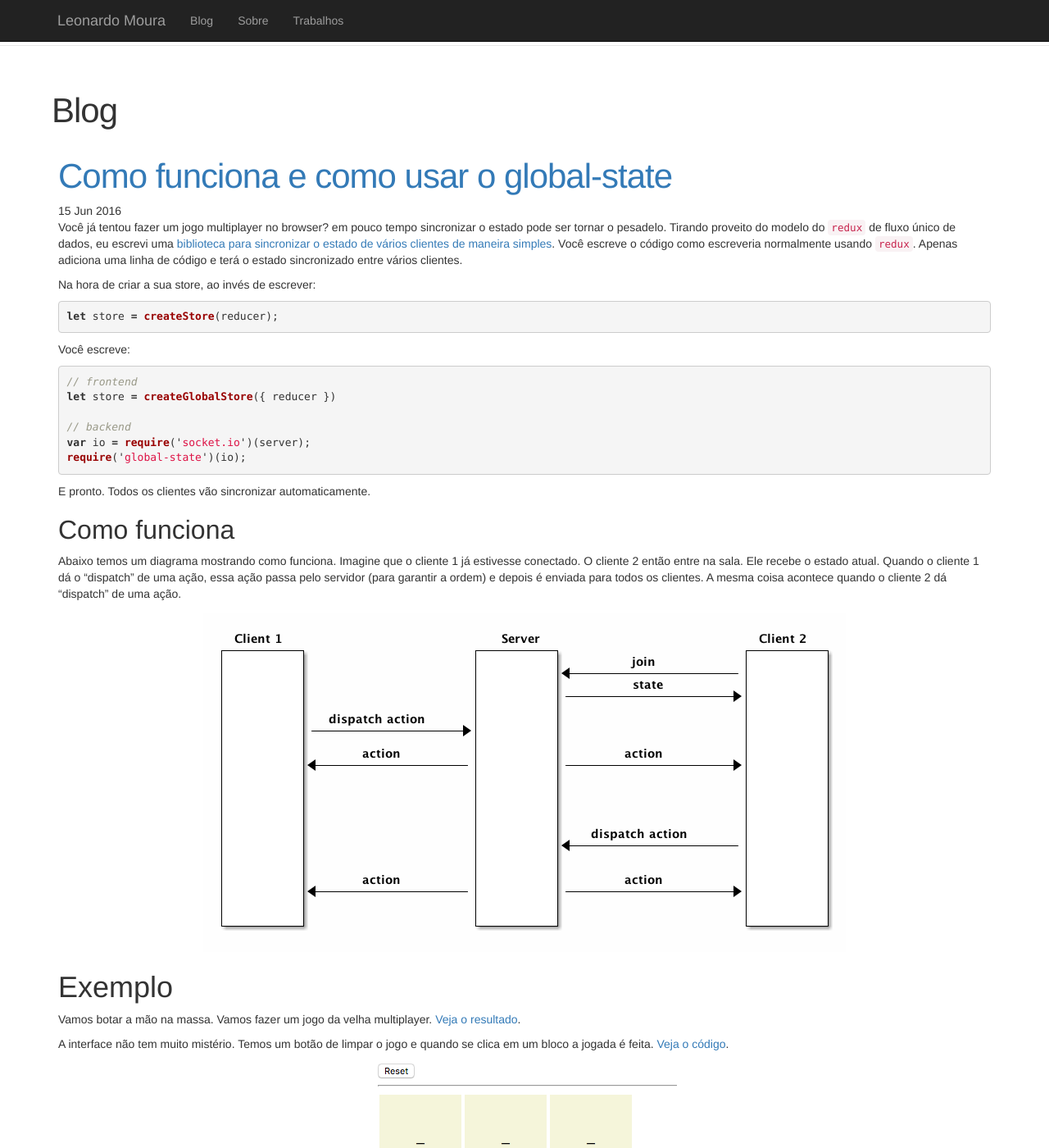
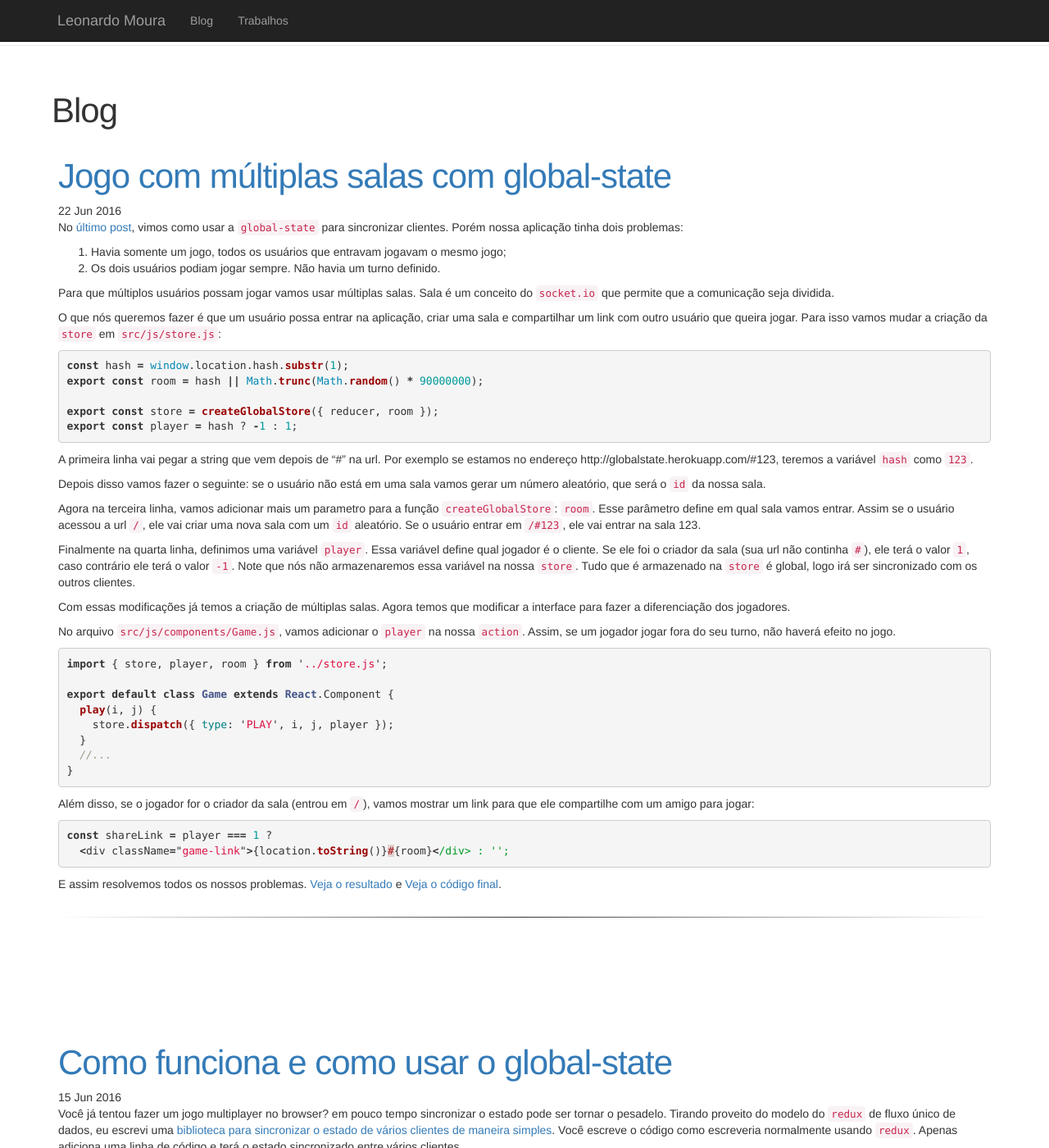
Before and after one commit to lfsmoura/lfsmoura.github.io, a Jekyll site: the page built from blog.html, in a window 1280 px wide and 1400 px high. Shown: the whole window at 82% size. Built offline with Jekyll 4.4.1, drawn with Linux system fonts in a browser that asks for light colours; nearby versions of some CDN libraries; some of the changed text lies outside the part shown.

Commit message:
Add post; fix config

```diff
--- a/_config.yml
+++ b/_config.yml
@@ -9,10 +9,9 @@ twitter_username: lfsmoura
 github_username:  lfsmoura
 
 # Build settings
-markdown: kramdown
-
 encoding: utf-8
 highlighter: pygments
+markdown: kramdown
 
 sitemap:
   file: "/sitemap.xml"
@@ -28,5 +27,5 @@ sitemap:
 #menu
 pages_list:
   Blog: '/blog/'
-  Sobre: '/about/'
+#  Sobre: '/about/'
   Trabalhos: '/trabalhos/'
--- a/_plugins/sitemap_generator.rb
+++ b/_plugins/sitemap_generator.rb
@@ -10,20 +10,16 @@
 # Site: http://www.kinnetica.com
 # Distributed Under A Creative Commons License
 #   - http://creativecommons.org/licenses/by/3.0/
-
+require 'jekyll/document'
 require 'rexml/document'
 
 module Jekyll
 
-  class Post
+  class Jekyll::Document
     attr_accessor :name
 
-    def full_path_to_source
-      File.join(@base, @name)
-    end
-
     def path_to_source
-      File.join(@name)
+      File.join(*[@name].compact)
     end
 
     def location_on_server(my_url)
@@ -34,24 +30,13 @@ module Jekyll
   class Page
     attr_accessor :name
 
-    def full_path_to_source
-      File.join(@base, @dir, @name)
-    end
-
     def path_to_source
-      File.join(@dir, @name)
+      File.join(*[@dir, @name].compact)
     end
 
     def location_on_server(my_url)
       location = "#{my_url}#{url}"
       location.gsub(/index.html$/, "")
-    end
-  end
-
-
-  class Layout
-    def full_path_to_source
-      File.join(@base, @name)
     end
   end
 
@@ -119,15 +104,15 @@ module Jekyll
     #
     # Returns last_modified_date of latest post
     def fill_posts(site, urlset)
+
       last_modified_date = nil
-      site.posts.each do |post|
+      site.collections["posts"].docs.each do |post|
         if !excluded?(site, post.name)
           url = fill_url(site, post)
           urlset.add_element(url)
         end
 
-        path = post.full_path_to_source
-        date = File.mtime(path)
+        date = File.mtime(post.path)
         last_modified_date = date if last_modified_date == nil or date > last_modified_date
       end
 
@@ -141,8 +126,7 @@ module Jekyll
     def fill_pages(site, urlset)
       site.pages.each do |page|
         if !excluded?(site, page.path_to_source)
-          path = page.full_path_to_source
-          if File.exists?(path)
+          if File.exists?(page.path)
             url = fill_url(site, page)
             urlset.add_element(url)
           end
@@ -207,10 +191,8 @@ module Jekyll
     #
     # Returns lastmod REXML::Element or nil
     def fill_last_modified(site, page_or_post)
-      path = page_or_post.full_path_to_source
-
       lastmod = REXML::Element.new "lastmod"
-      date = File.mtime(path)
+      date = File.mtime(page_or_post.path)
       latest_date = find_latest_date(date, site, page_or_post)
 
       if @last_modified_post_date == nil
@@ -237,8 +219,7 @@ module Jekyll
       layouts = site.layouts
       layout = layouts[page_or_post.data["layout"]]
       while layout
-        path = layout.full_path_to_source
-        date = File.mtime(path)
+        date = File.mtime(layout.path)
 
         latest_date = date if (date > latest_date)
 
--- a/_posts/2016-06-15-exemplo-global-state.md
+++ b/_posts/2016-06-15-exemplo-global-state.md
@@ -63,4 +63,4 @@ require('global-state')(io);
 
 Pronto!
 
-No próximo post vamos ver como diferenciar os clientes e como criar múltiplas salas.
+No próximo post vamos ver [como diferenciar os clientes e como criar múltiplas salas]({% post_url 2016-06-22-exemplo-global-state-2 %}).
--- /dev/null
+++ b/_posts/2016-06-22-exemplo-global-state-2.md
@@ -0,0 +1,56 @@
+---
+layout: post
+title: "Jogo com múltiplas salas com global-state"
+date: 2016-06-22 9:30
+comments: true
+categories: Javascript Bibliotecas
+---
+
+No [último post]({% post_url 2016-06-15-exemplo-global-state %}), vimos como usar a `global-state` para sincronizar clientes. Porém nossa aplicação tinha dois problemas:
+
+1. Havia somente um jogo, todos os usuários que entravam jogavam o mesmo jogo;
+2. Os dois usuários podiam jogar sempre. Não havia um turno definido.
+
+Para que múltiplos usuários possam jogar vamos usar múltiplas salas. Sala é um conceito do `socket.io` que permite que a comunicação seja dividida.
+
+O que nós queremos fazer é que um usuário possa entrar na aplicação, criar uma sala e compartilhar um link com outro usuário que queira jogar. Para isso vamos mudar a criação da `store` em `src/js/store.js`:
+
+{% highlight javascript %}
+const hash = window.location.hash.substr(1);
+export const room = hash || Math.trunc(Math.random() * 90000000);
+
+export const store = createGlobalStore({ reducer, room });
+export const player = hash ? -1 : 1;
+{% endhighlight %}
+
+A primeira linha vai pegar a string que vem depois de "#" na url. Por exemplo se estamos no endereço  http://globalstate.herokuapp.com/#123, teremos a variável `hash` como `123`.
+
+Depois disso vamos fazer o seguinte: se o usuário não está em uma sala vamos gerar um número aleatório, que será o `id` da nossa sala.
+
+Agora na terceira linha, vamos adicionar mais um parametro para a função `createGlobalStore`: `room`. Esse parâmetro define em qual sala vamos entrar. Assim se o usuário acessou a url `/`, ele vai criar uma nova sala com um `id` aleatório. Se o usuário entrar em `/#123`, ele vai entrar na sala 123.
+
+Finalmente na quarta linha, definimos uma variável `player`. Essa variável define qual jogador é o cliente. Se ele foi o criador da sala (sua url não continha `#`), ele terá o valor `1`, caso contrário ele terá o valor `-1`. Note que nós não armazenaremos essa variável na nossa `store`. Tudo que é armazenado na `store` é global, logo irá ser sincronizado com os outros clientes.
+
+Com essas modificações já temos a criação de múltiplas salas. Agora temos que modificar a interface para fazer a diferenciação dos jogadores.
+
+No arquivo `src/js/components/Game.js`, vamos adicionar o `player` na nossa `action`. Assim, se um jogador jogar fora do seu turno, não haverá efeito no jogo.
+
+{% highlight javascript %}
+import { store, player, room } from '../store.js';
+
+export default class Game extends React.Component {
+  play(i, j) {
+    store.dispatch({ type: 'PLAY', i, j, player });
+  }
+  //...
+}
+{% endhighlight %}
+
+Além disso, se o jogador for o criador da sala (entrou em `/`), vamos mostrar um link para que ele compartilhe com um amigo para jogar:
+
+{% highlight javascript %}
+const shareLink = player === 1 ?
+  <div className="game-link">{location.toString()}#{room}</div> : '';
+{% endhighlight %}
+
+E assim resolvemos todos os nossos problemas. [Veja o resultado](http://globalstate.herokuapp.com/) e [Veja o código final](https://github.com/lfsmoura/global-state-examples/tree/master/src/js).
```
Also changed, not shown: other parts of _posts/2016-06-15-exemplo-global-state.md (+2 -2 lines), _posts/2013-07-20-tuplas.md (+1 -1 lines), 2 other files.
